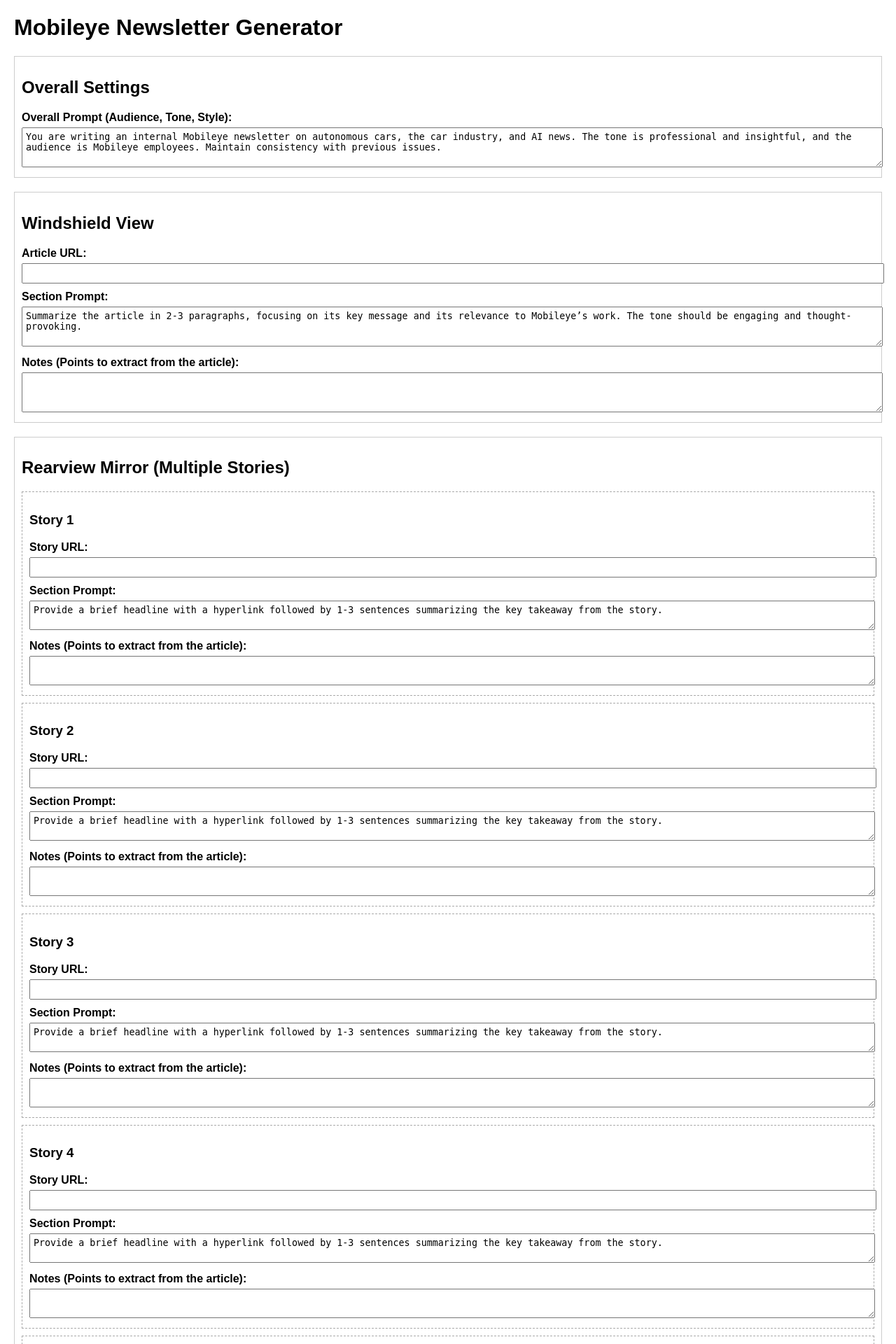
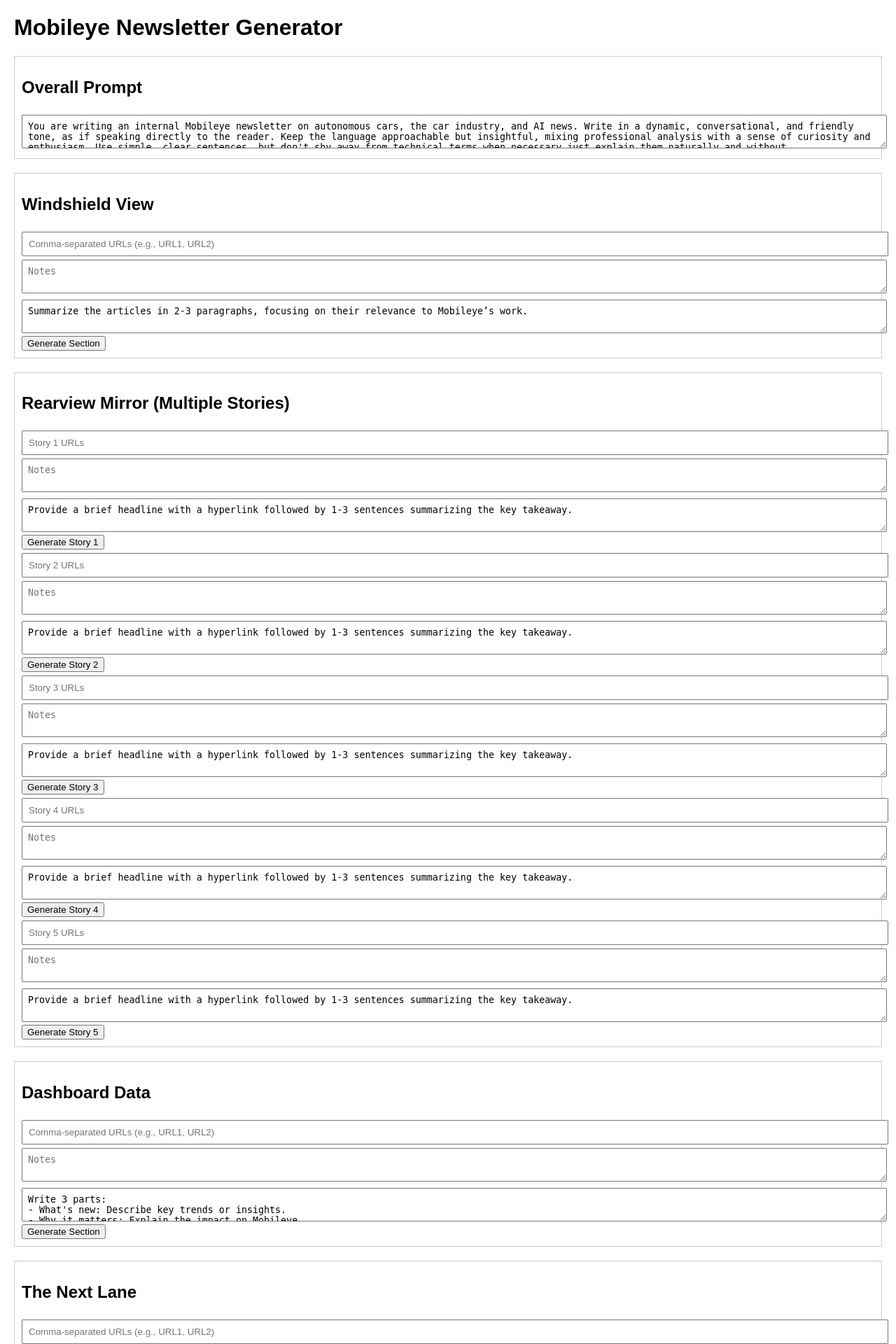
Before and after one commit to roishik/eotr_newsletter, a Flask app: page / in a window 1280 px wide. Shown: the top 1920 px of the page at 70% size. Run offline with Flask 3, Linux system fonts and the light colour scheme.

Commit message:
changed the look, add handling of two links, and add the option to generate each section seperatly

```diff
--- a/app.py
+++ b/app.py
@@ -1,4 +1,4 @@
-#!exi /Users/roishi/miniconda3/envs/eotr_newsletter
+#!/Users/roishi/miniconda3/envs/ eotr_newsletter
 
 from flask import Flask, render_template, request, jsonify
 import requests
@@ -6,134 +6,120 @@
 import openai
 import os
 import datetime
-
-client = openai.Client(api_key=os.getenv("OPENAI_API_KEY"))
+import json
 
 app = Flask(__name__)
 
-# Set your OpenAI API key in an environment variable (e.g., OPENAI_API_KEY)
+# Folder setup
+SECTIONS_DIR = "sections"
+FINAL_NEWSLETTERS_DIR = "newsletters"
+os.makedirs(SECTIONS_DIR, exist_ok=True)
+os.makedirs(FINAL_NEWSLETTERS_DIR, exist_ok=True)
 
-# Section-specific prompts
+# OpenAI setup
+client = openai.Client(api_key=os.getenv("OPENAI_API_KEY"))
+
 DEFAULT_PROMPTS = {
-    "overall": "You are writing an internal Mobileye newsletter on autonomous cars, the car industry, and AI news. The tone is professional and insightful, and the audience is Mobileye employees. Maintain consistency with previous issues.",
-    "windshield": "Summarize the article in 2-3 paragraphs, focusing on its key message and its relevance to Mobileye’s work. The tone should be engaging and thought-provoking.",
-    "rearview": "Provide a brief headline with a hyperlink followed by 1-3 sentences summarizing the key takeaway from the story.",
-    "dashboard": "Write 3 parts:\n- What's new: Describe key trends or insights from the graph or data.\n- Why it matters: Explain the impact of this data on the automotive or AI landscape.\n- What I think: Share your perspective on how Mobileye can act on or respond to this information.",
-    "nextlane": "Summarize the competitor’s or academic’s new development in 2-3 paragraphs. Highlight its implications for Mobileye’s current or future strategies and innovation efforts."
+    "overall": "You are writing an internal Mobileye newsletter on autonomous cars, the car industry, and AI news. Write in a dynamic, conversational, and friendly tone, as if speaking directly to the reader. Keep the language approachable but insightful, mixing professional analysis with a sense of curiosity and enthusiasm. Use simple, clear sentences, but don't shy away from technical terms when necessary—just explain them naturally and without overcomplication. Add thoughtful commentary that connects news or updates to broader implications, offering personal insights or lessons. Maintain an optimistic and forward-thinking voice, encouraging readers to reflect and engage while keeping the overall mood warm and encouraging.",
+    "windshield": "Summarize the articles in 2-3 paragraphs, focusing on their relevance to Mobileye’s work.",
+    "rearview": "Provide a brief headline with a hyperlink followed by 1-3 sentences summarizing the key takeaway.",
+    "dashboard": "Write 3 parts:\n- What's new: Describe key trends or insights.\n- Why it matters: Explain the impact on Mobileye.\n- What I think: Share personal opinion.",
+    "nextlane": "Summarize competitor/academic news in 2-3 paragraphs, highlighting its implications for Mobileye."
 }
 
-def extract_article_text(url):
-    """Fetch and extract article text from a given URL using BeautifulSoup."""
-    try:
-        response = requests.get(url)
-        soup = BeautifulSoup(response.text, "html.parser")
-        paragraphs = soup.find_all('p')
-        text = "\n".join(p.get_text() for p in paragraphs)
-        return text
-    except Exception as e:
-        print(f"Error fetching URL {url}: {e}")
-        return ""
+FINAL_TEMPLATE = """
+<!DOCTYPE html>
+<html lang="en">
+<head>
+    <meta charset="UTF-8">
+    <meta name="viewport" content="width=device-width, initial-scale=1.0">
+    <title>Mobileye Newsletter</title>
+    <style>
+        body { font-family: Arial, sans-serif; margin: 20px; }
+        h2 { color: #2e6c80; }
+        .section { border-bottom: 2px solid #ddd; padding-bottom: 10px; margin-bottom: 20px; }
+    </style>
+</head>
+<body>
+    <h1>Mobileye Newsletter</h1>
+    <p>Welcome to this week’s issue of Mobileye’s internal newsletter. Below are the latest insights, news, and developments.</p>
 
-def generate_section_content(section_key, article_text, notes, overall_prompt):
-    # Build the user prompt from your defaults and the article content
-    user_content = f"{DEFAULT_PROMPTS[section_key]}\n\nArticle Content:\n{article_text}"
-    if notes:
-        user_content += f"\n\nNotes: {notes}"
+    {content}
+</body>
+</html>
+"""
 
-    # Create the messages list for the chat endpoint
-    messages = [
-        {"role": "system", "content": overall_prompt},
-        {"role": "user", "content": user_content}
-    ]
+def extract_article_text(urls):
+    """Fetch and combine article text from multiple URLs."""
+    combined_text = ""
+    # Split the URLs properly and trim any whitespace
+    url_list = [url.strip() for url in urls.split(";;") if url.strip()]
 
-    # Use the new client.chat.completions.create endpoint:
+    for url in url_list:
+        try:
+            response = requests.get(url)
+            response.raise_for_status()  # Raise an error for bad responses (e.g., 404)
+            soup = BeautifulSoup(response.text, "html.parser")
+            paragraphs = soup.find_all('p')
+            combined_text += "\n".join(p.get_text() for p in paragraphs) + "\n\n"
+        except requests.exceptions.RequestException as e:
+            print(f"Error fetching URL {url}: {e}")
+
+    return combined_text.strip()
+
+
+def generate_section_content(section_key, article_text, notes):
+    """Generate content using OpenAI."""
+    user_content = f"{DEFAULT_PROMPTS[section_key]}\n\nCombined Article Content:\n{article_text}\n\nNotes: {notes if notes else ''}"
+    messages = [{"role": "system", "content": DEFAULT_PROMPTS["overall"]}, {"role": "user", "content": user_content}]
+
     response = client.chat.completions.create(
-        model="gpt-4o",  # adjust the model name if needed
-        messages=messages,
-        temperature=0.7,
-        max_tokens=300
+        model="gpt-4", messages=messages, temperature=0.7, max_tokens=500
     )
-
-    # In v1.0.0 the message is usually available as an attribute
     return response.choices[0].message.content.strip()
 
 @app.route("/", methods=["GET"])
 def index():
     return render_template("index.html", defaultPrompts=DEFAULT_PROMPTS)
 
-@app.route("/generate", methods=["POST"])
-def generate_newsletter():
-    overall_prompt = request.form.get("overall_prompt", DEFAULT_PROMPTS["overall"])
+@app.route("/generate_section", methods=["POST"])
+def generate_section():
+    section_key = request.form.get("section_key")
+    article_urls = request.form.get("article_urls")
+    notes = request.form.get("notes")
 
-    # Process Windshield View
-    windshield_url = request.form.get("windshield_url")
-    windshield_notes = request.form.get("windshield_notes")
-    windshield_text = extract_article_text(windshield_url) if windshield_url else ""
-    windshield_output = ""
-    if windshield_url:
-        windshield_output = generate_section_content("windshield", windshield_text, windshield_notes, overall_prompt)
+    article_text = extract_article_text(article_urls)
+    output = generate_section_content(section_key, article_text, notes)
 
-    # Process Rearview Mirror: Allow up to 5 stories
-    rearview_outputs = []
-    for i in range(1, 6):
-        story_url = request.form.get(f"rearview_url_{i}")
-        story_notes = request.form.get(f"rearview_notes_{i}")
-        if story_url:
-            story_text = extract_article_text(story_url)
-            output = generate_section_content("rearview", story_text, story_notes, overall_prompt)
-            # Format as a headline with a hyperlink followed by the generated summary.
-            headline = f'<a href="{story_url}" target="_blank">{story_url}</a>'
-            rearview_outputs.append(f"{headline}<br>{output}")
-    rearview_output = "\n\n".join(rearview_outputs)
+    section_data = {"article_urls": article_urls, "notes": notes, "output": output}
+    with open(f"{SECTIONS_DIR}/{section_key}.json", "w") as f:
+        json.dump(section_data, f)
 
-    # Process Dashboard Data
-    dashboard_graph_url = request.form.get("dashboard_graph_url")
-    dashboard_notes_new = request.form.get("dashboard_notes_new")
-    dashboard_notes_matter = request.form.get("dashboard_notes_matter")
-    dashboard_notes_think = request.form.get("dashboard_notes_think")
-    # Combine the notes for the three parts
-    dashboard_combined_notes = (
-        f"Notes for What's new: {dashboard_notes_new}\n"
-        f"Notes for Why it matters: {dashboard_notes_matter}\n"
-        f"Notes for What I think: {dashboard_notes_think}"
-    )
-    # Include the graph URL in the article text for context
-    dashboard_text = f"Graph/Image URL: {dashboard_graph_url}" if dashboard_graph_url else ""
-    dashboard_output = ""
-    if dashboard_graph_url or dashboard_combined_notes:
-        dashboard_output = generate_section_content("dashboard", dashboard_text, dashboard_combined_notes, overall_prompt)
+    return jsonify({"output": output})
 
-    # Process The Next Lane
-    nextlane_url = request.form.get("nextlane_url")
-    nextlane_notes = request.form.get("nextlane_notes")
-    nextlane_text = extract_article_text(nextlane_url) if nextlane_url else ""
-    nextlane_output = ""
-    if nextlane_url:
-        nextlane_output = generate_section_content("nextlane", nextlane_text, nextlane_notes, overall_prompt)
+@app.route("/create_newsletter", methods=["POST"])
+def create_newsletter():
+    sections = ["windshield", "rearview", "dashboard", "nextlane"]
+    formatted_content = ""
 
-    # Assemble final newsletter text (each section separated by dividers)
-    newsletter = (
-        f"---\nWIND SHIELD VIEW\n\n{windshield_output}\n\n"
-        f"---\nREARVIEW MIRROR\n\n{rearview_output}\n\n"
-        f"---\nDASHBOARD DATA\n\n{dashboard_output}\n\n"
-        f"---\nTHE NEXT LANE\n\n{nextlane_output}\n---"
-    )
+    for section in sections:
+        with open(f"{SECTIONS_DIR}/{section}.json") as f:
+            data = json.load(f)
+            formatted_content += f"""
+            <div class="section">
+                <h2>{section.capitalize()} Section</h2>
+                <p>{data['output']}</p>
+            </div>
+            """
 
-    return render_template("result.html", newsletter=newsletter)
+    final_output = FINAL_TEMPLATE.format(content=formatted_content)
+    filename = f"newsletter_{datetime.datetime.now().strftime('%Y%m%d_%H%M%S')}.html"
+    filepath = os.path.join(FINAL_NEWSLETTERS_DIR, filename)
 
-@app.route("/save_draft", methods=["POST"])
-def save_draft():
-    """Save the final newsletter text to a local file in a 'drafts' folder."""
-    newsletter_text = request.form.get("newsletter_text")
-    if newsletter_text:
-        drafts_dir = "drafts"
-        os.makedirs(drafts_dir, exist_ok=True)
-        filename = datetime.datetime.now().strftime("%Y%m%d_%H%M%S_newsletter.txt")
-        filepath = os.path.join(drafts_dir, filename)
-        with open(filepath, "w", encoding="utf-8") as f:
-            f.write(newsletter_text)
-        return jsonify({"status": "success", "message": f"Draft saved as {filename}"})
-    return jsonify({"status": "error", "message": "No newsletter text provided"}), 400
+    with open(filepath, "w") as f:
+        f.write(final_output)
+
+    return jsonify({"message": "Newsletter created", "filename": filename, "content": final_output})
 
 if __name__ == "__main__":
     app.run(debug=True)
--- a/templates/index.html
+++ b/templates/index.html
@@ -1,77 +1,91 @@
 <!DOCTYPE html>
-<html>
+<html lang="en">
 <head>
+    <meta charset="UTF-8">
+    <meta name="viewport" content="width=device-width, initial-scale=1.0">
     <title>Mobileye Newsletter Generator</title>
     <style>
         body { font-family: Arial, sans-serif; margin: 20px; }
         .section { border: 1px solid #ccc; padding: 10px; margin-bottom: 20px; }
-        label { display: block; margin-top: 10px; font-weight: bold; }
-        input[type="text"], textarea { width: 100%; padding: 5px; margin-top: 5px; }
+        textarea, input { width: 100%; padding: 8px; margin-top: 5px; }
     </style>
+    <script>
+        function generateSection(sectionKey) {
+            const urls = document.getElementById(`${sectionKey}_urls`).value;
+            const notes = document.getElementById(`${sectionKey}_notes`).value;
+            const prompt = document.getElementById(`${sectionKey}_prompt`).value;
+
+            fetch("/generate_section", {
+                method: "POST",
+                headers: { "Content-Type": "application/x-www-form-urlencoded" },
+                body: new URLSearchParams({ section_key: sectionKey, article_urls: urls, notes: notes, section_prompt: prompt })
+            })
+            .then(response => response.json())
+            .then(data => document.getElementById(`${sectionKey}_output`).innerHTML = data.output)
+            .catch(error => console.error("Error:", error));
+        }
+
+        function createNewsletter() {
+            fetch("/create_newsletter", { method: "POST" })
+            .then(response => response.json())
+            .then(data => {
+                document.getElementById("final_output").innerHTML = data.content;
+                alert(`Newsletter saved as ${data.filename}`);
+            })
+            .catch(error => console.error("Error:", error));
+        }
+    </script>
 </head>
 <body>
     <h1>Mobileye Newsletter Generator</h1>
-    <form method="POST" action="/generate">
+
     <div class="section">
-            <h2>Overall Settings</h2>
-            <label for="overall_prompt">Overall Prompt (Audience, Tone, Style):</label>
-            <textarea name="overall_prompt" id="overall_prompt" rows="3">{{ defaultPrompts["overall"] }}</textarea>
+        <h2>Overall Prompt</h2>
+        <textarea id="overall_prompt" placeholder="Overall Prompt">{{ defaultPrompts["overall"] }}</textarea>
     </div>
 
     <div class="section">
         <h2>Windshield View</h2>
-            <label for="windshield_url">Article URL:</label>
-            <input type="text" name="windshield_url" id="windshield_url">
-
-            <label for="windshield_prompt">Section Prompt:</label>
-            <textarea name="windshield_prompt" id="windshield_prompt" rows="3">{{ defaultPrompts["windshield"] }}</textarea>
-
-            <label for="windshield_notes">Notes (Points to extract from the article):</label>
-            <textarea name="windshield_notes" id="windshield_notes" rows="3"></textarea>
+        <input type="text" id="windshield_urls" placeholder="Comma-separated URLs (e.g., URL1, URL2)">
+        <textarea id="windshield_notes" placeholder="Notes"></textarea>
+        <textarea id="windshield_prompt" placeholder="Section Prompt">{{ defaultPrompts["windshield"] }}</textarea>
+        <button onclick="generateSection('windshield')">Generate Section</button>
+        <div id="windshield_output"></div>
     </div>
 
     <div class="section">
         <h2>Rearview Mirror (Multiple Stories)</h2>
         {% for i in range(1,6) %}
-            <div style="border:1px dashed #aaa; padding:10px; margin-bottom:10px;">
-                <h3>Story {{ i }}</h3>
-                <label for="rearview_url_{{ i }}">Story URL:</label>
-                <input type="text" name="rearview_url_{{ i }}" id="rearview_url_{{ i }}">
-
-                <label for="rearview_prompt_{{ i }}">Section Prompt:</label>
-                <textarea name="rearview_prompt_{{ i }}" id="rearview_prompt_{{ i }}" rows="2">{{ defaultPrompts["rearview"] }}</textarea>
-
-                <label for="rearview_notes_{{ i }}">Notes (Points to extract from the article):</label>
-                <textarea name="rearview_notes_{{ i }}" id="rearview_notes_{{ i }}" rows="2"></textarea>
+        <div>
+            <input type="text" id="rearview_urls_{{ i }}" placeholder="Story {{ i }} URLs">
+            <textarea id="rearview_notes_{{ i }}" placeholder="Notes"></textarea>
+            <textarea id="rearview_prompt_{{ i }}" placeholder="Section Prompt">{{ defaultPrompts["rearview"] }}</textarea>
+            <button onclick="generateSection('rearview')">Generate Story {{ i }}</button>
+            <div id="rearview_output_{{ i }}"></div>
         </div>
         {% endfor %}
     </div>
 
     <div class="section">
         <h2>Dashboard Data</h2>
-            <label for="dashboard_graph_url">Graph/Image URL:</label>
-            <input type="text" name="dashboard_graph_url" id="dashboard_graph_url">
-
-            <label for="dashboard_prompt">Section Prompt:</label>
-            <textarea name="dashboard_prompt" id="dashboard_prompt" rows="3">{{ defaultPrompts["dashboard"] }}</textarea>
-
-            <label for="dashboard_notes">Notes (Points to extract):</label>
-            <textarea name="dashboard_notes" id="dashboard_notes" rows="3"></textarea>
+        <input type="text" id="dashboard_urls" placeholder="Comma-separated URLs (e.g., URL1, URL2)">
+        <textarea id="dashboard_notes" placeholder="Notes"></textarea>
+        <textarea id="dashboard_prompt" placeholder="Section Prompt">{{ defaultPrompts["dashboard"] }}</textarea>
+        <button onclick="generateSection('dashboard')">Generate Section</button>
+        <div id="dashboard_output"></div>
     </div>
 
     <div class="section">
         <h2>The Next Lane</h2>
-            <label for="nextlane_url">Article URL:</label>
-            <input type="text" name="nextlane_url" id="nextlane_url">
-
-            <label for="nextlane_prompt">Section Prompt:</label>
-            <textarea name="nextlane_prompt" id="nextlane_prompt" rows="3">{{ defaultPrompts["nextlane"] }}</textarea>
-
-            <label for="nextlane_notes">Notes (Points to extract from the article):</label>
-            <textarea name="nextlane_notes" id="nextlane_notes" rows="3"></textarea>
+        <input type="text" id="nextlane_urls" placeholder="Comma-separated URLs (e.g., URL1, URL2)">
+        <textarea id="nextlane_notes" placeholder="Notes"></textarea>
+        <textarea id="nextlane_prompt" placeholder="Section Prompt">{{ defaultPrompts["nextlane"] }}</textarea>
+        <button onclick="generateSection('nextlane')">Generate Section</button>
+        <div id="nextlane_output"></div>
     </div>
 
-        <button type="submit">Generate Newsletter</button>
-    </form>
+    <h2>Finalize Newsletter</h2>
+    <button onclick="createNewsletter()">Create Newsletter</button>
+    <div id="final_output"></div>
 </body>
 </html>
```
Also changed, not shown: sections/windshield.json (added, +1 -0 lines). Lines whose indentation alone changed are shown as unchanged.
